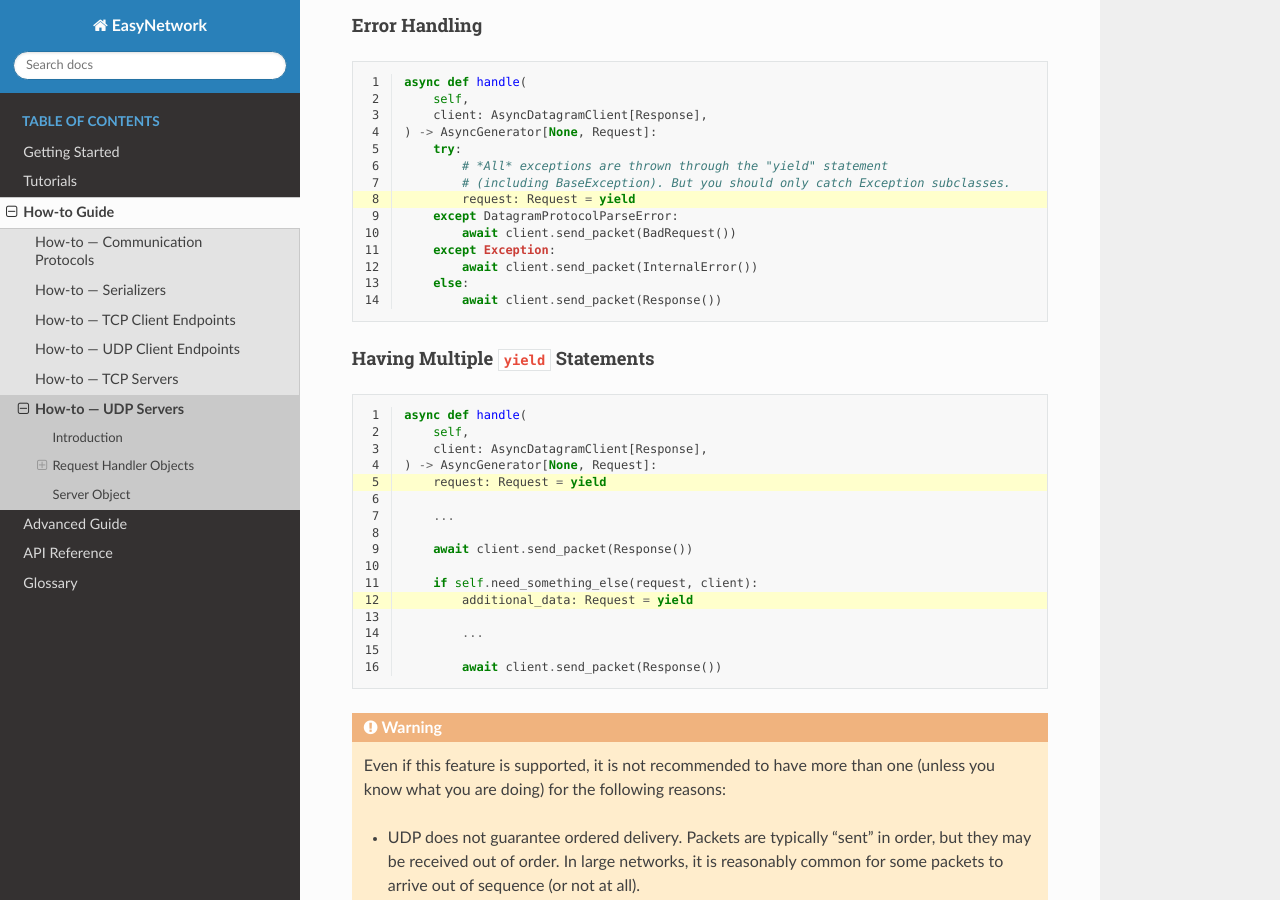
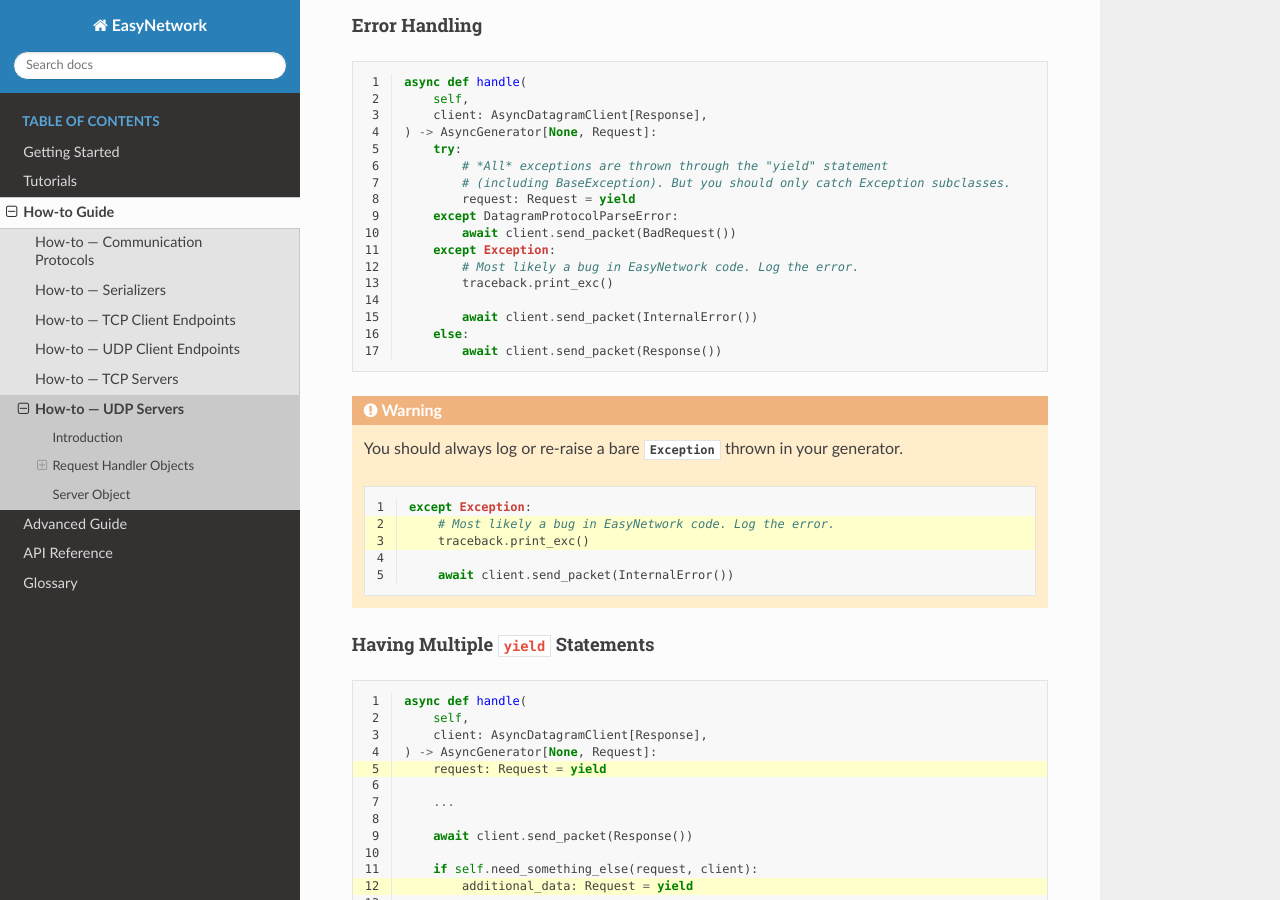
Before and after one commit to francis-clairicia/EasyNetwork, a Sphinx documentation site: the page built from docs/source/howto/udp_servers.rst, in a window 1280 px wide and 900 px high, scrolled down 3095 px. Built offline with Sphinx 7.4.7 and the Read the Docs theme 2.0.0, drawn with Linux system fonts in a browser that asks for light colours.

Commit message:
Several fixes in documentation (#248)

```diff
--- a/docs/source/_include/examples/howto/tcp_servers/request_handler_explanation.py
+++ b/docs/source/_include/examples/howto/tcp_servers/request_handler_explanation.py
@@ -2,6 +2,7 @@ from __future__ import annotations
 
 import asyncio
 import contextlib
+import traceback
 from collections.abc import AsyncGenerator
 
 from easynetwork.exceptions import StreamProtocolParseError
@@ -111,6 +112,9 @@ class ErrorHandlingInRequestHandler(AsyncStreamRequestHandler[Request, Response]
                 await client.aclose()
                 raise
         except Exception:
+            # Most likely a bug in EasyNetwork code. Log the error.
+            traceback.print_exc()
+
             await client.send_packet(InternalError())
         else:
             await client.send_packet(Response())
--- a/docs/source/_include/examples/howto/udp_servers/request_handler_explanation.py
+++ b/docs/source/_include/examples/howto/udp_servers/request_handler_explanation.py
@@ -2,6 +2,7 @@ from __future__ import annotations
 
 import asyncio
 import contextlib
+import traceback
 from collections.abc import AsyncGenerator
 
 from easynetwork.exceptions import DatagramProtocolParseError
@@ -79,6 +80,9 @@ class ErrorHandlingInRequestHandler(AsyncDatagramRequestHandler[Request, Respons
         except DatagramProtocolParseError:
             await client.send_packet(BadRequest())
         except Exception:
+            # Most likely a bug in EasyNetwork code. Log the error.
+            traceback.print_exc()
+
             await client.send_packet(InternalError())
         else:
             await client.send_packet(Response())
--- a/docs/source/howto/advanced/buffered_serializers.rst
+++ b/docs/source/howto/advanced/buffered_serializers.rst
@@ -73,6 +73,10 @@ The scenario described above is a real problem for **servers** with high workloa
 that exchange large amounts of data with their clients. In such a situation, the slightest typo can bring
 the whole thing crashing down. Under "normal" conditions, the basic implementation is more than enough
 to keep a server running with acceptable performance.
+
+.. important::
+
+   I want to point out that it's not about speed, it's about improving global performance by minimizing memory footprint over time.
 
 ------
 
--- a/docs/source/howto/tcp_clients.rst
+++ b/docs/source/howto/tcp_clients.rst
@@ -401,7 +401,7 @@ Concurrency And Multithreading
 
       * :meth:`~.AsyncTCPNetworkClient.send_packet` and :meth:`~.AsyncTCPNetworkClient.recv_packet` do not share the same lock instance.
 
-      * :meth:`~.AsyncTCPNetworkClient.close` will not wait for :meth:`~.AsyncTCPNetworkClient.recv_packet`.
+      * :meth:`~.AsyncTCPNetworkClient.aclose` will not wait for :meth:`~.AsyncTCPNetworkClient.recv_packet`.
 
       This allows you to do something like this:
 
--- a/docs/source/howto/udp_clients.rst
+++ b/docs/source/howto/udp_clients.rst
@@ -296,4 +296,4 @@ Concurrency And Multithreading
 
       * :meth:`~.AsyncUDPNetworkClient.send_packet` and :meth:`~.AsyncUDPNetworkClient.recv_packet` do not share the same lock instance.
 
-      * :meth:`~.AsyncUDPNetworkClient.close` will not wait for :meth:`~.AsyncUDPNetworkClient.recv_packet`.
+      * :meth:`~.AsyncUDPNetworkClient.aclose` will not wait for :meth:`~.AsyncUDPNetworkClient.recv_packet`.
--- a/docs/source/howto/udp_servers.rst
+++ b/docs/source/howto/udp_servers.rst
@@ -74,7 +74,18 @@ Error Handling
    :pyobject: ErrorHandlingInRequestHandler.handle
    :dedent:
    :linenos:
-   :emphasize-lines: 8
+
+.. warning::
+
+   You should always log or re-raise a bare :exc:`Exception` thrown in your generator.
+
+   .. literalinclude:: ../_include/examples/howto/udp_servers/request_handler_explanation.py
+      :pyobject: ErrorHandlingInRequestHandler.handle
+      :dedent:
+      :linenos:
+      :start-at: except Exception
+      :end-at: InternalError()
+      :emphasize-lines: 2-3
 
 
 Having Multiple ``yield`` Statements
@@ -111,7 +122,7 @@ Cancellation And Timeouts
          :pyobject: TimeoutYieldedRequestHandler.handle
          :dedent:
          :linenos:
-         :emphasize-lines: 4,15
+         :emphasize-lines: 4,15-17
 
    .. tab:: Using ``with``
 
```
Also changed, not shown: other parts of docs/source/howto/udp_servers.rst (+2 -2 lines), docs/source/howto/tcp_servers.rst (+13 -2 lines), 4 other files.
